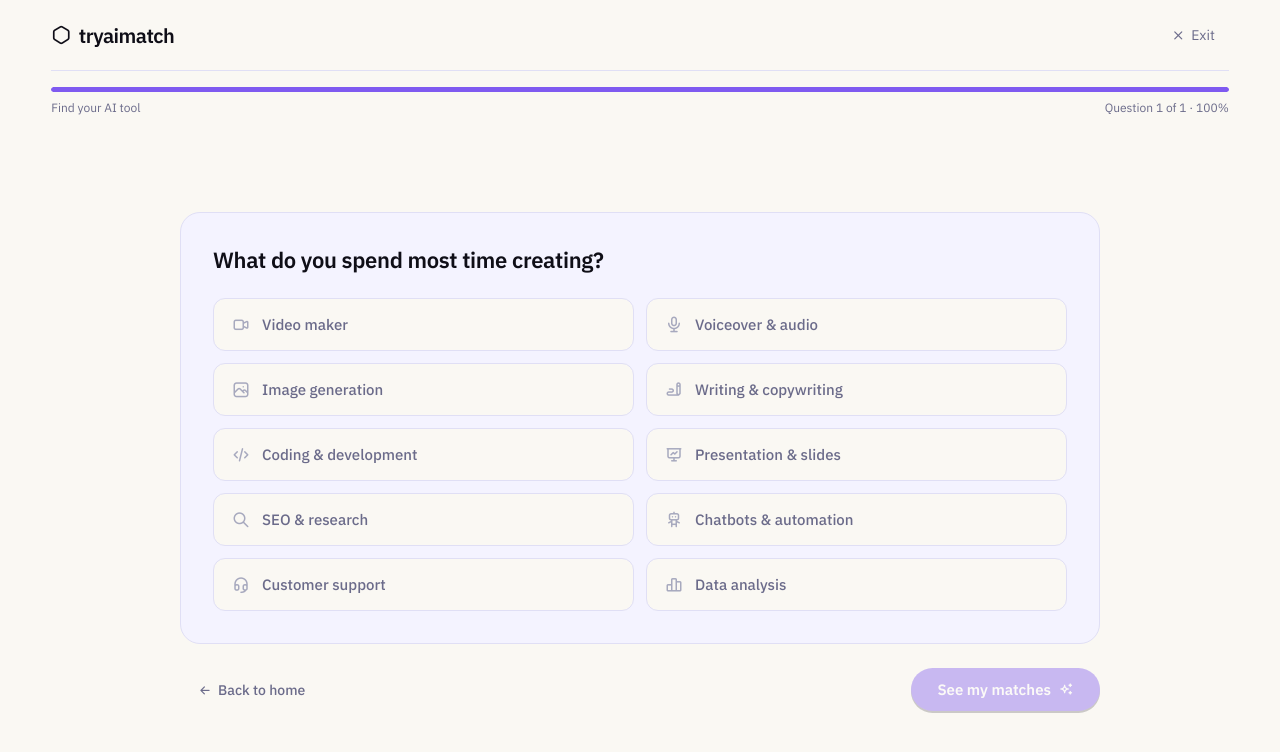
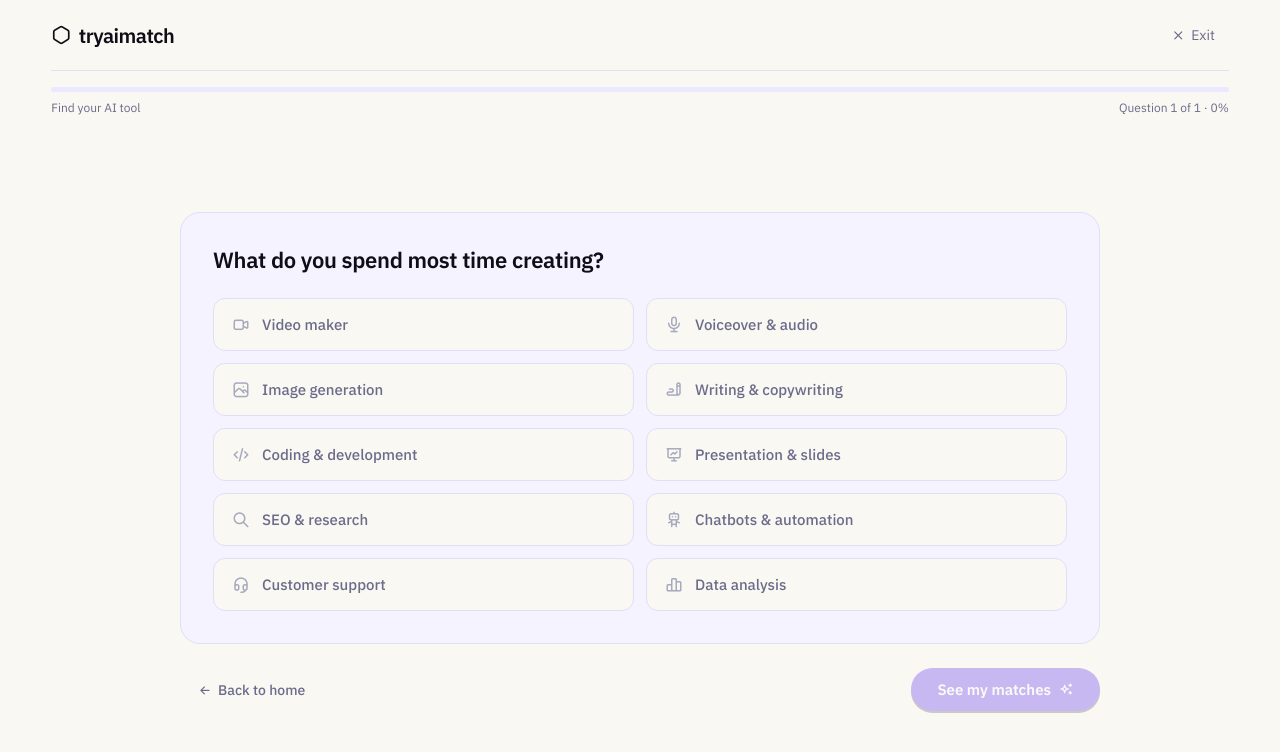
Before and after one commit to MustafaKhaled/tryaimatch, a Nuxt app: page /quiz in a window 1280 px wide. Shown: the top 752 px of the page. Built offline with nearby package versions, Linux system fonts and the light colour scheme.

Commit message:
Fix: correct progress calculation in quiz component

```diff
--- a/pages/quiz.vue
+++ b/pages/quiz.vue
@@ -30,7 +30,7 @@ const activeCategory = computed(() =>
   chosenCategory.value ? categories[chosenCategory.value] : null
 )
 const total = computed(() => 1 + (activeCategory.value?.questions.length ?? 0))
-const progress = computed(() => Math.round(((step.value + 1) / total.value) * 100))
+const progress = computed(() => Math.round((step.value / total.value) * 100))
 const isLast = computed(() => step.value === total.value - 1)
 
 const currentCatQuestion = computed(() =>
```
